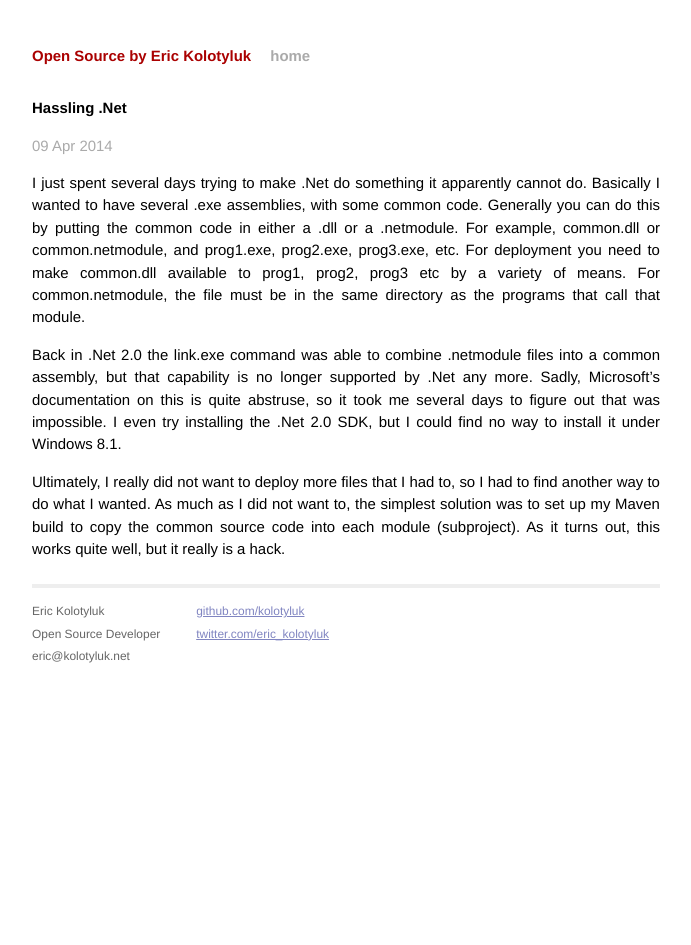
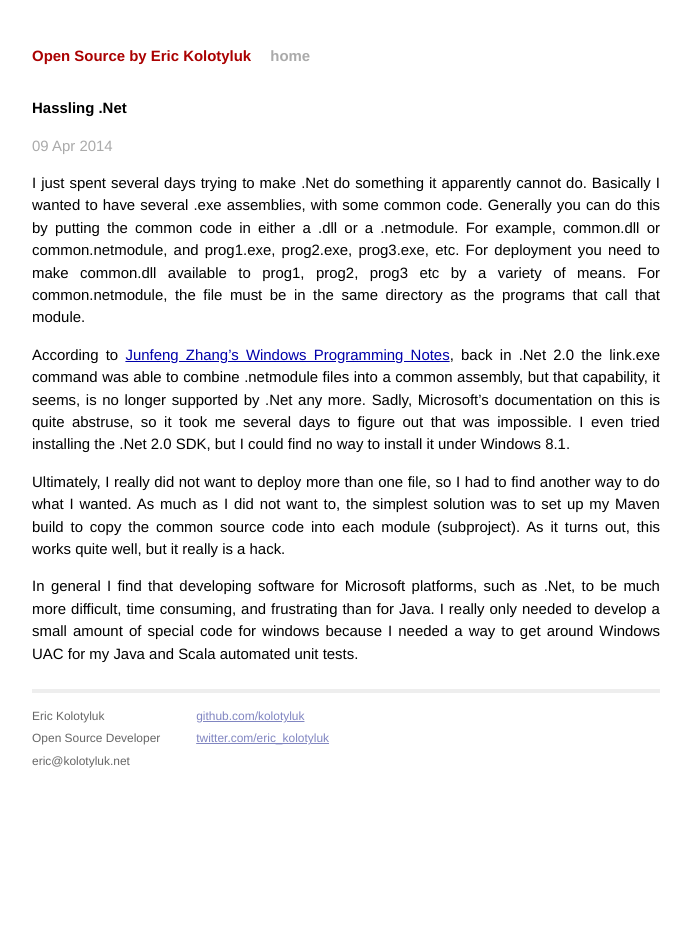
Before and after one commit to kolotyluk/kolotyluk.github.io, a Jekyll site: the page built from _posts/2014-04-09-hassling-dotnet.markdown, in a window 1280 px wide. Shown: the whole page, without its empty margins (294-985 px from the left). Built offline with Jekyll 4.4.1, drawn with Linux system fonts in a browser that asks for light colours; Markdown is read by kramdown in place of the engine named in the settings.

Commit message:
Update 2014-04-09
Put in some references

```diff
--- a/_posts/2014-04-09-hassling-dotnet.markdown
+++ b/_posts/2014-04-09-hassling-dotnet.markdown
@@ -13,14 +13,20 @@ you need to make common.dll available to prog1, prog2, prog3 etc by a variety of
 For common.netmodule, the file must be in the same directory as the programs that call
 that module.
 
-Back in .Net 2.0 the link.exe command was able to combine .netmodule files into
-a common assembly, but that capability is no longer supported by .Net any more.
+According to [Junfeng Zhang's Windows Programming Notes](http://blogs.msdn.com/b/junfeng/archive/2005/02/12/371683.aspx),
+back in .Net 2.0 the link.exe command was able to combine .netmodule files into
+a common assembly, but that capability, it seems, is no longer supported by .Net any more.
 Sadly, Microsoft's documentation on this is quite abstruse, so it took me several
-days to figure out that was impossible. I even try installing the .Net 2.0 SDK,
+days to figure out that was impossible. I even tried installing the .Net 2.0 SDK,
 but I could find no way to install it under Windows 8.1.
 
-Ultimately, I really did not want to deploy more files that I had to, so I had to
+Ultimately, I really did not want to deploy more than one file, so I had to
 find another way to do what I wanted. As much as I did not want to, the simplest
 solution was to set up my Maven build to copy the common source code into each
 module (subproject). As it turns out, this works quite well, but it really is
 a hack.
+
+In general I find that developing software for Microsoft platforms, such as .Net,
+to be much more difficult, time consuming, and frustrating than for Java. I really
+only needed to develop a small amount of special code for windows because I needed
+a way to get around Windows UAC for my Java and Scala automated unit tests.
```
